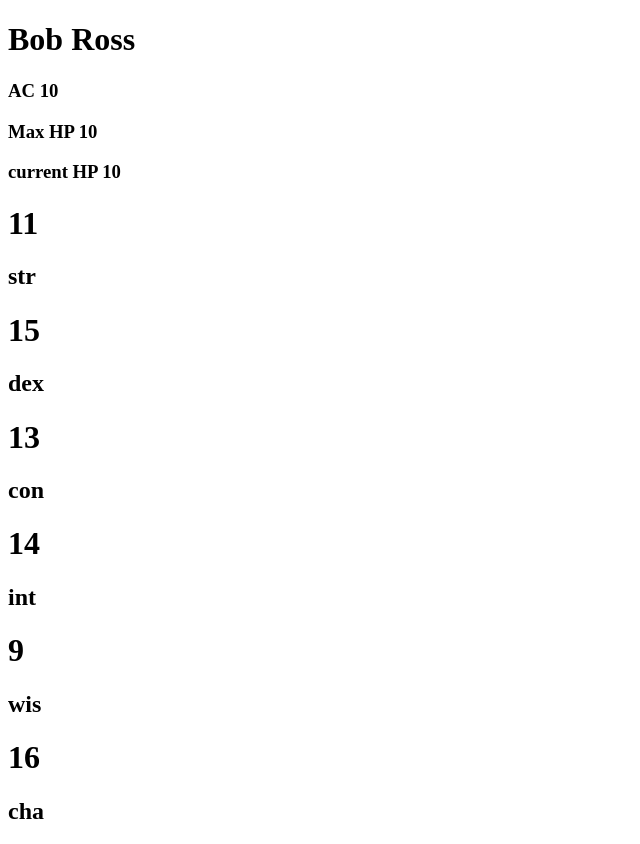
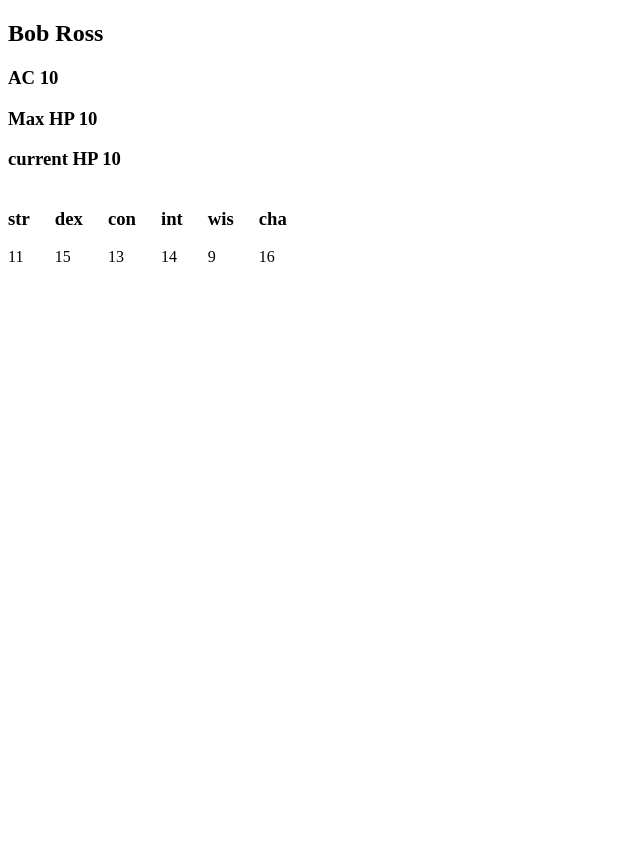
Before and after one commit to Bhaaliver/Six-Seconds, a React (Vite) app: page / in a window 1280 px wide. Shown: the whole page, without its empty margins (0-640 px from the left). After the commit the page ends 800 px from the top, so only its background shows below. Built offline with nearby package versions, Linux system fonts and the light colour scheme.

Commit message:
edit html tags and added css for stat display

```diff
--- a/src/App.css
+++ b/src/App.css
@@ -0,0 +1,6 @@
+.statContainer{
+    display: flex;
+}
+.stat{
+    padding-right: 25px;
+}
--- a/src/components/StatDisplay.tsx
+++ b/src/components/StatDisplay.tsx
@@ -1,7 +1,7 @@
 export function StatDisplay(props:{id: number, value: number}){
     const {id, value} = props
 
-    return <><h1>{value}</h1><h2>{idMap(id)}</h2></>
+    return <div className="stat"><h3>{idMap(id)}</h3><p>{value}</p></div>
 }
 
 function idMap(id: number){
--- a/src/components/header.tsx
+++ b/src/components/header.tsx
@@ -7,12 +7,12 @@ export function Header(){
 
     return (
         <>
-            <h1>{characterName}</h1>
+            <h2>{characterName}</h2>
             <h3>AC {AC}</h3>
             <h3 onClick={()=>setCurrentHP(maxHP)}>Max HP {maxHP}</h3>
             <h3 onClick={()=>{if(currentHP > 0)setCurrentHP(currentHP - 1)}}>current HP {currentHP}</h3>
 
-            <>{stats.map((stat, index)=><StatDisplay id={index} value={stat} key={index}/>)}</>
+            <div className="statContainer">{stats.map((stat, index)=><StatDisplay id={index} value={stat} key={index}/>)}</div>
         </>
     )
 }
```
